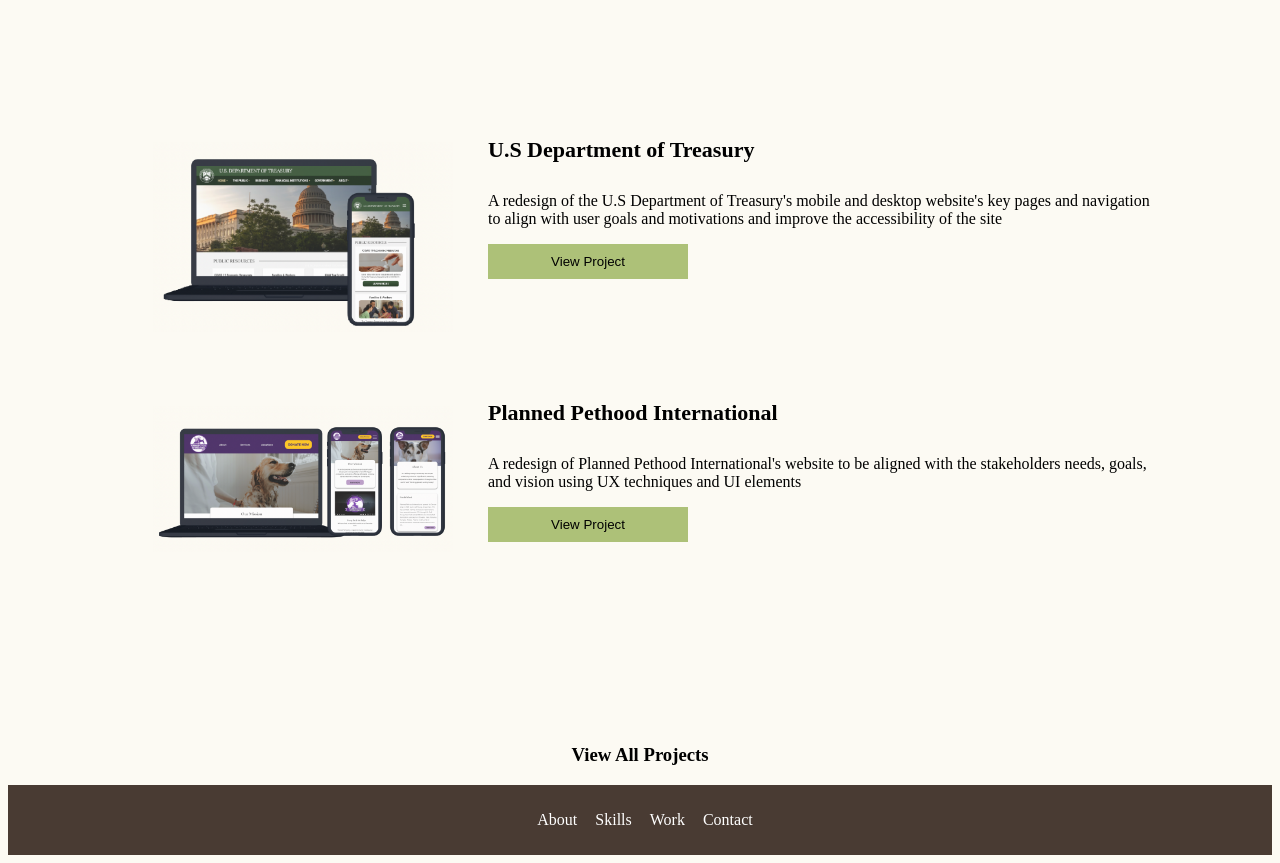
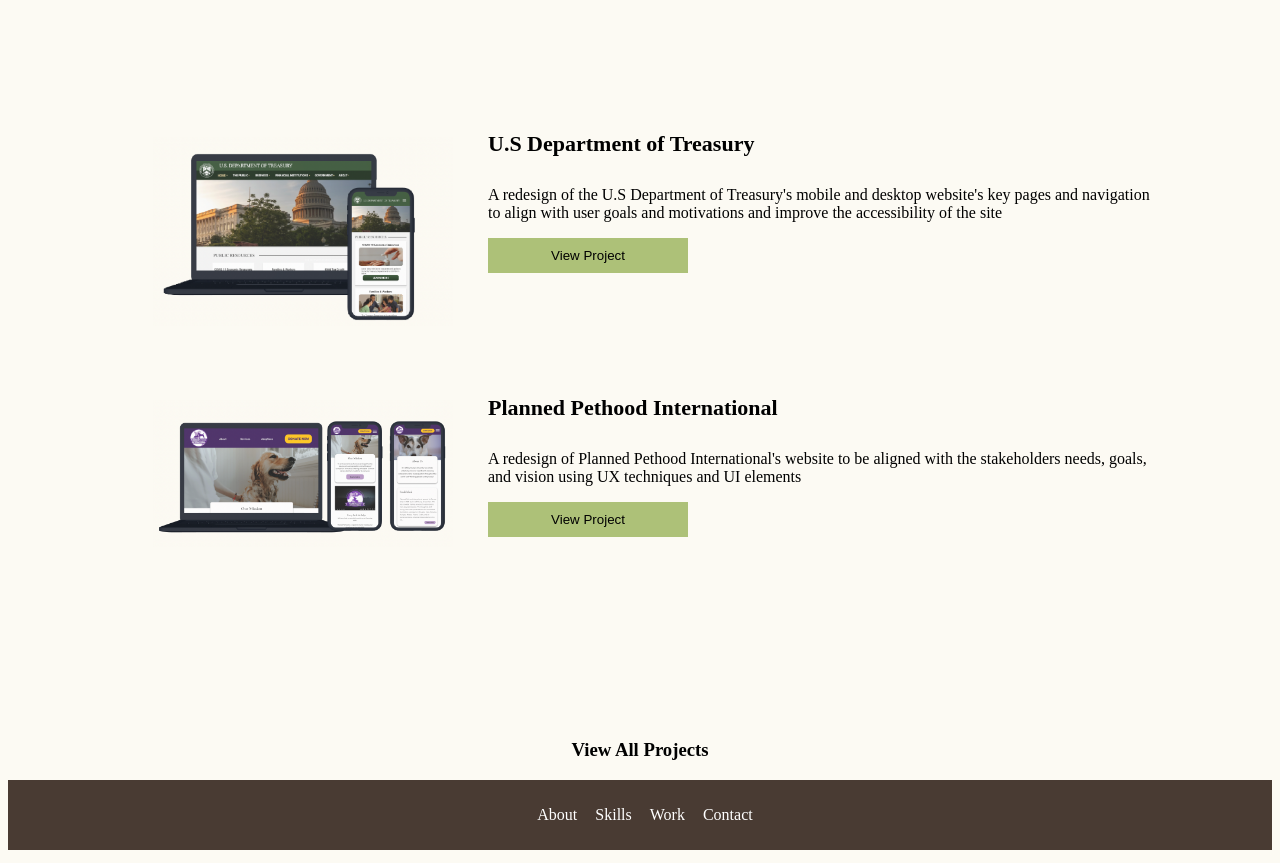
Before and after one commit to esthersyi/UX_UI_HW_18, a plain HTML site: page index.html in a window 1280 px wide. Shown: the part 1384-2247 px from the top of the page. Drawn offline with Linux system fonts and the light colour scheme.

Commit message:
Image file names updated

```diff
--- a/index.html
+++ b/index.html
@@ -11,7 +11,7 @@
     <header class="navigation">
         <!--not sure if the class below specifies two different classes-->
         <div class="inline-block logo">
-            <img src="/images/E_logo.png" alt="logo">
+            <img src="/images/eylogo.jpeg" alt="logo">
         </div>
         <nav class="inline-block">
             <ul>
@@ -67,7 +67,7 @@
         <h1>My Work</h1>
         <div class="workGrid">
             <div class="treasury">
-                <img src="/images/Treasury Mockup 2.png">
+                <img src="/images/treasurymockup2.png">
             </div>
             <div id="treasuryDescription">
                 <h4>U.S Department of Treasury</h4>
@@ -77,7 +77,7 @@
             </div>
 
             <div class="ppi">
-                <img src="/images/PPI Mockup 2.png">
+                <img src="/images/ppimockup2.png">
             </div>
             <div id="ppiDescription">
                 <h4>Planned Pethood International</h4>
```
Also changed, not shown: images/elogo.png (renamed from images/E Logo.png), images/eylogo.jpeg (renamed from images/IMG_0273.jpeg), images/ppimockup.png (renamed from images/PPI Mockup.png), images/ppimockup2.png (renamed from images/PPI Mockup 2.png), images/treasurymockup.png (renamed from images/Treasury Mockup.png), images/treasurymockup2.png (renamed from images/Treasury Mockup 2.png), 4 other files.
